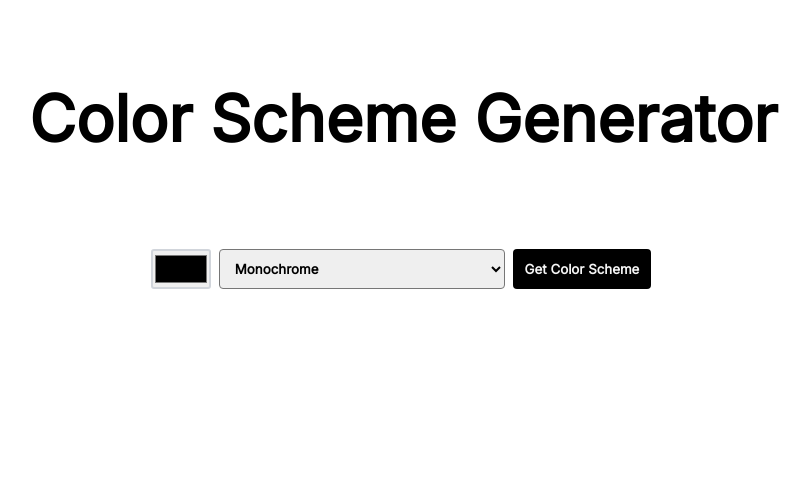
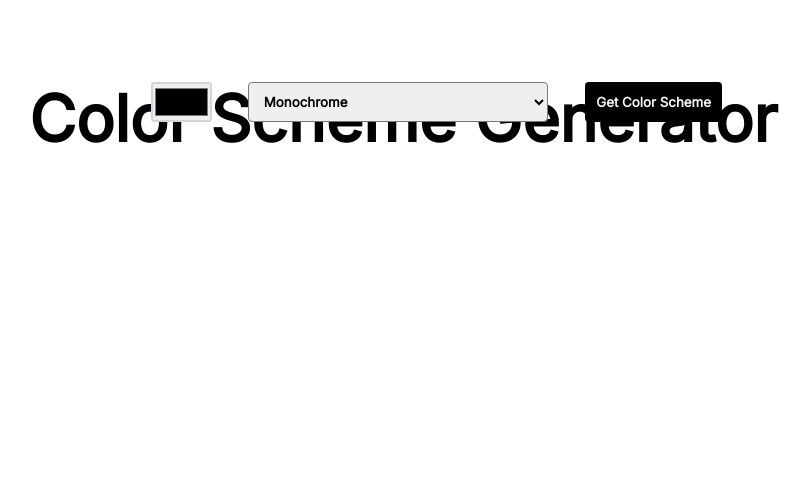
Before and after one commit to Ashwin-S-Nambiar/Color-Scheme-Generator, a plain HTML site: page index.html in a window 1280 px wide. Shown: the whole page, without its empty margins (237-1047 px from the left). Drawn offline with Linux system fonts and the light colour scheme.

Commit message:
trying to redo some css.

```diff
--- a/index.css
+++ b/index.css
@@ -17,16 +17,16 @@ h1 {
 }
 
 main {
-    display: block;
-    margin: 0 auto;
-    width: 700px;
-    height: 250px;
+    position: absolute;
+    top: 30%;
+    left: 45%;
+    transform: translate(-50%, -50%);
     border-radius: .3rem;
 }
 
 .container {
-  width: 500px;
-  height: 700px;
+  width: 600px;
+  height: 500px;
   display: flex;
   flex-direction: column;
 }
```
